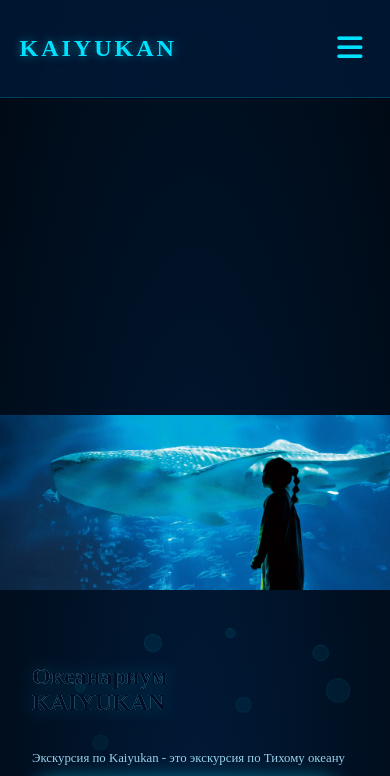
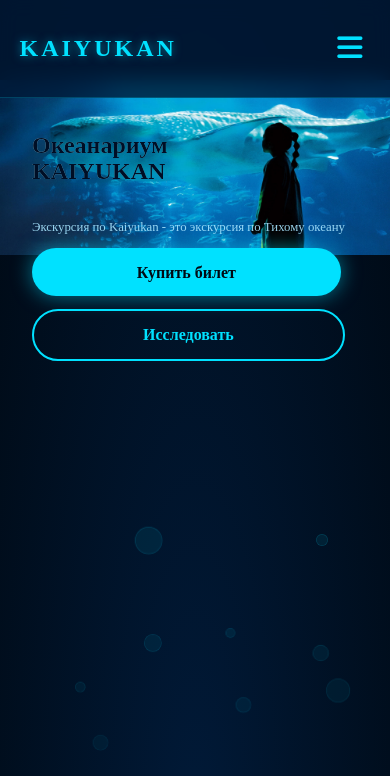
Before and after one commit to Shtrybil/motorina, a plain HTML site: page index.html in a window 390 px wide. Shown: the top 776 px of the page. Drawn offline with Linux system fonts and the light colour scheme; a web font is replaced by a local one.

Commit message:
Update index.html

```diff
--- a/index.html
+++ b/index.html
@@ -615,7 +615,9 @@
             }
 
             .deep-hero{background-size: contain;
-                align-items: flex-end;
+                align-items: flex-start;
+                justify-content: flex-start;
+                background-position: top;
             }
 
         }
@@ -1063,9 +1065,6 @@
             </div>
         </div>
     </div>
-
-    </section>
-
     </section>
     <footer>
         <div class="footer-container">
```
